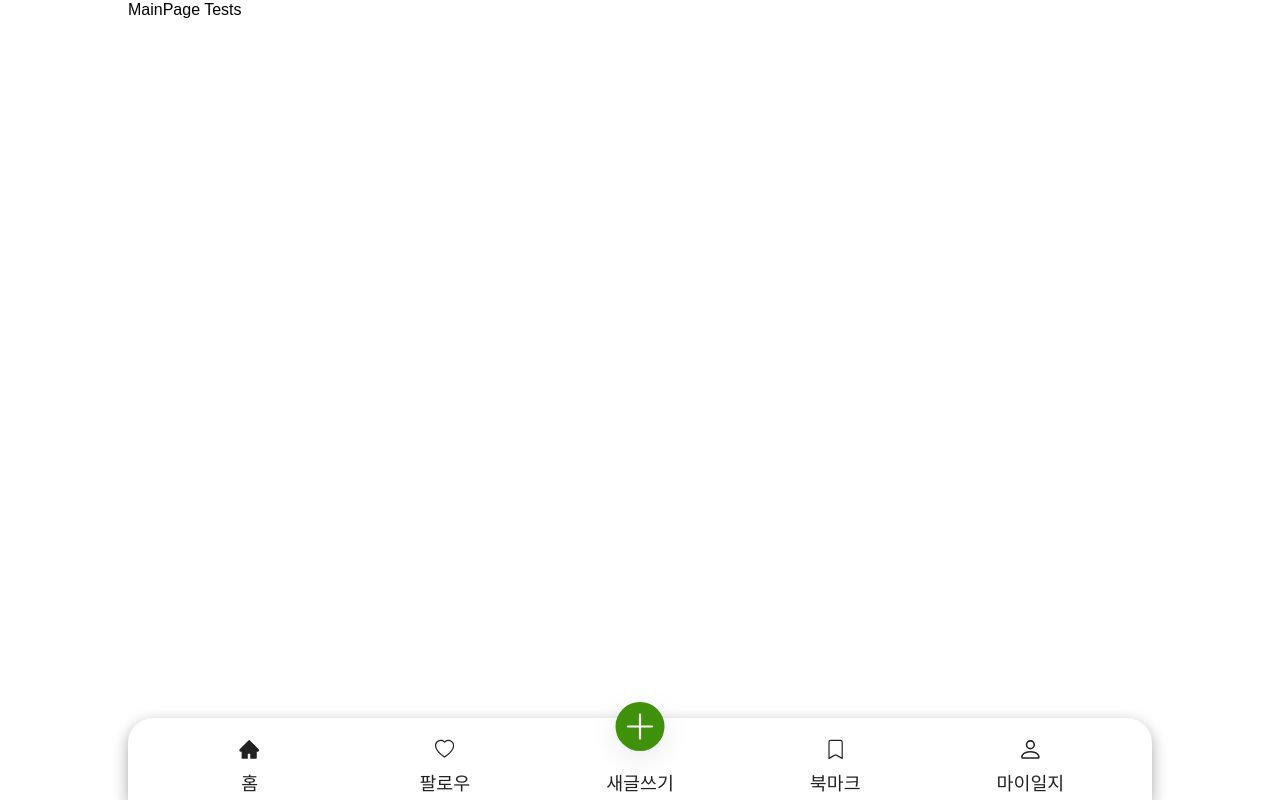
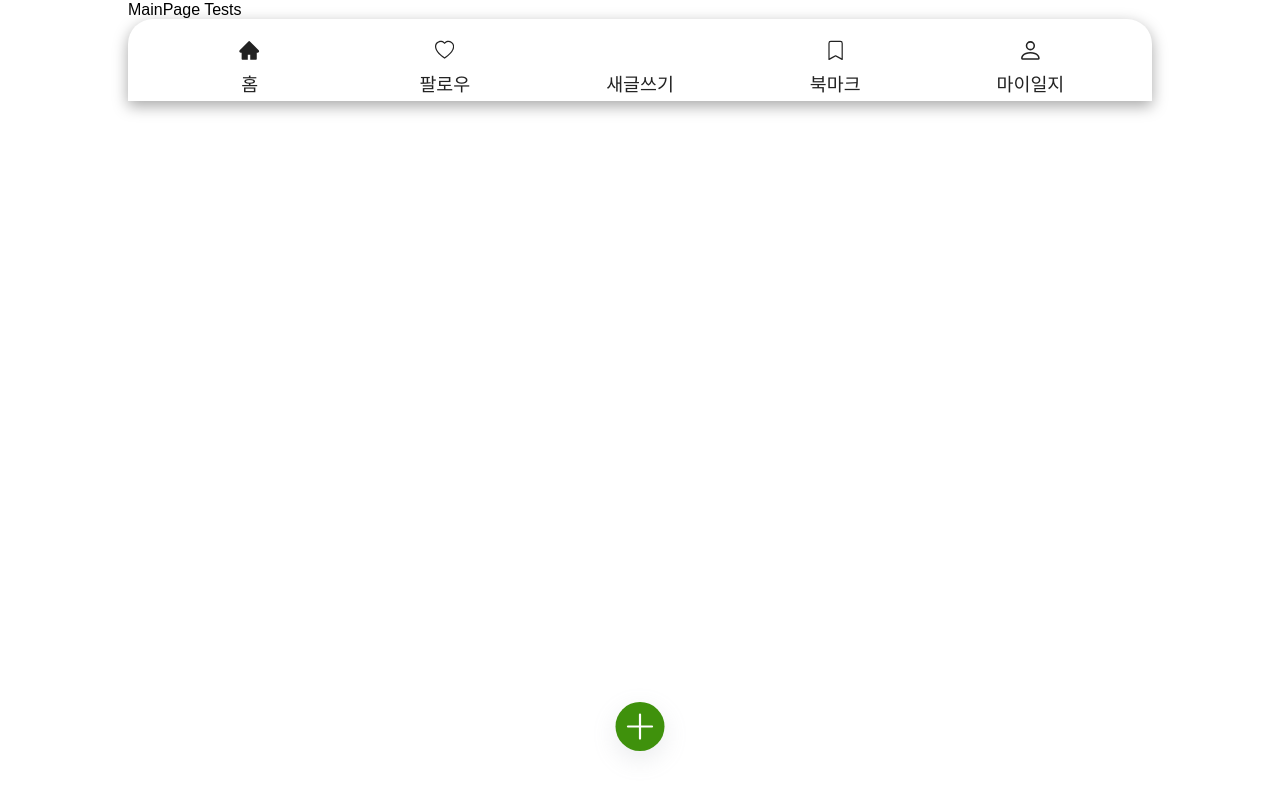
Before and after one commit to codestates-seb/seb43_main_008, a Next.js app in the folder client/: page / in a window 1280 px wide. Built offline with nearby package versions, Linux system fonts and the light colour scheme; a web font is replaced by a local one.

Commit message:
Feat: 하단 네브바 스타일 수정

```diff
--- a/client/app/Navbar.tsx
+++ b/client/app/Navbar.tsx
@@ -1,6 +1,6 @@
 "use client";
 
-import { useState } from "react";
+import { useState, useRef, useEffect, useMemo } from "react";
 import { AiFillHome, AiOutlineHome } from "react-icons/ai";
 import { BsBookmarkFill, BsHeartFill, BsPersonFill } from "react-icons/bs";
 import { BsBookmark, BsHeart, BsPerson } from "react-icons/bs";
@@ -10,13 +10,59 @@ import styled from "styled-components";
 // import Bookmark from "../public/icons/Bookmark.svg"; // ?
 
 export default function Navbar() {
+  // 클릭 메뉴 관리 함수
   const [selected, setSelected] = useState("홈");
 
   const handleMenuClick = (menuName: string) => {
     setSelected(menuName);
   };
 
+  // 스크롤 이벤트 감지 함수
+  /*
+  const [isNavOn, setIsNavOn] = useState<boolean>(true);
+
+  const throttle = <T extends unknown[]>(
+    func: (...args: T) => void,
+    ms: number
+  ) => {
+    let throttled = false;
+    return (...args: T) => {
+      if (!throttled) {
+        throttled = true;
+        setTimeout(() => {
+          func(...args);
+          throttled = false;
+        }, ms);
+      }
+    };
+  };
+
+  const scrollDirection = () => {
+    const beforeScrollY = useRef<number>(window.pageYOffset);
+
+    if (window.pageYOffset > beforeScrollY.current) {
+      setIsNavOn(false);
+      console.log("켜기");
+    } else {
+      setIsNavOn(true);
+      console.log("끄기");
+    }
+
+    beforeScrollY.current = window.pageYOffset;
+  };
+
+  const scrollEvent: any = useMemo(throttle(scrollDirection, 100), [isNavOn]);
+
+  useEffect(() => {
+    window.addEventListener("scroll", scrollEvent);
+    return () => {
+      window.removeEventListener("scroll", scrollEvent);
+    };
+  }, [scrollEvent]);
+  */
+
   return (
+    // <StyledNavbar style={{ display: isNavOn ? "block" : "none" }}>
     <StyledNavbar>
       <div className="container">
         <div
@@ -90,7 +136,7 @@ const StyledNavbar = styled.nav`
   width: 100%;
   max-width: 1024px;
 
-  position: fixed;
+  position: sticky;
   bottom: 0;
 
   background-color: white;
```
